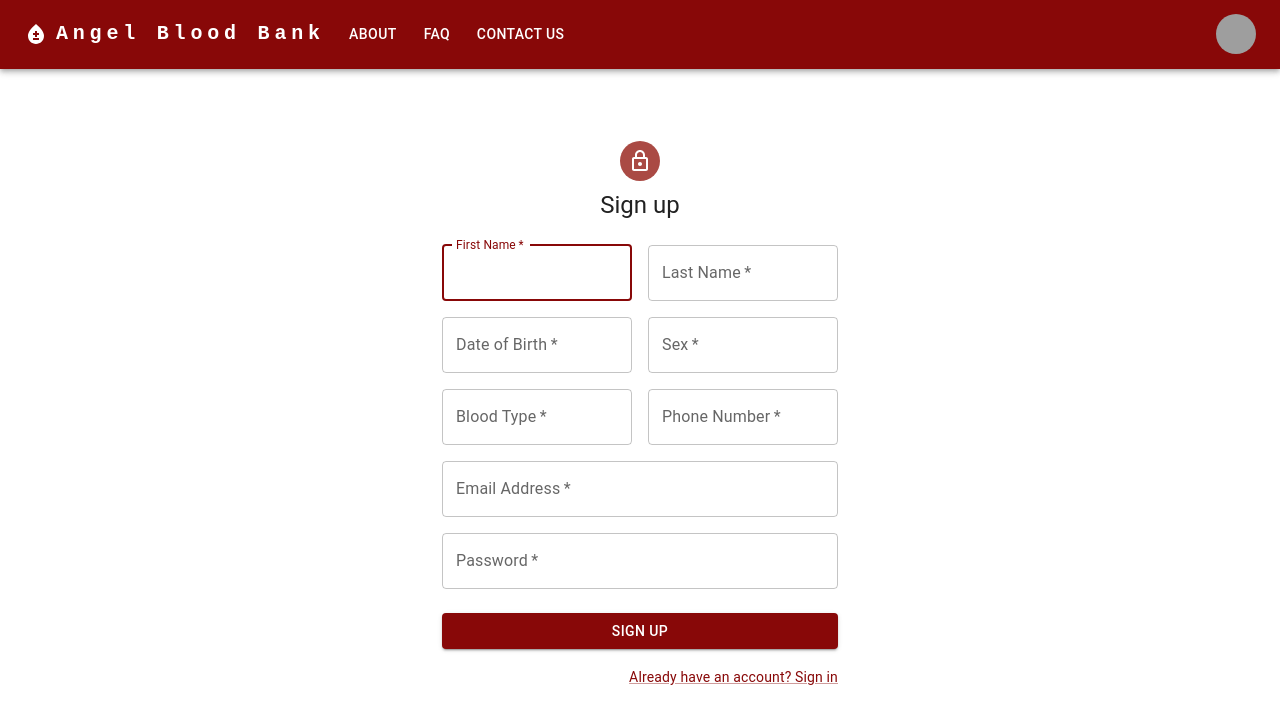
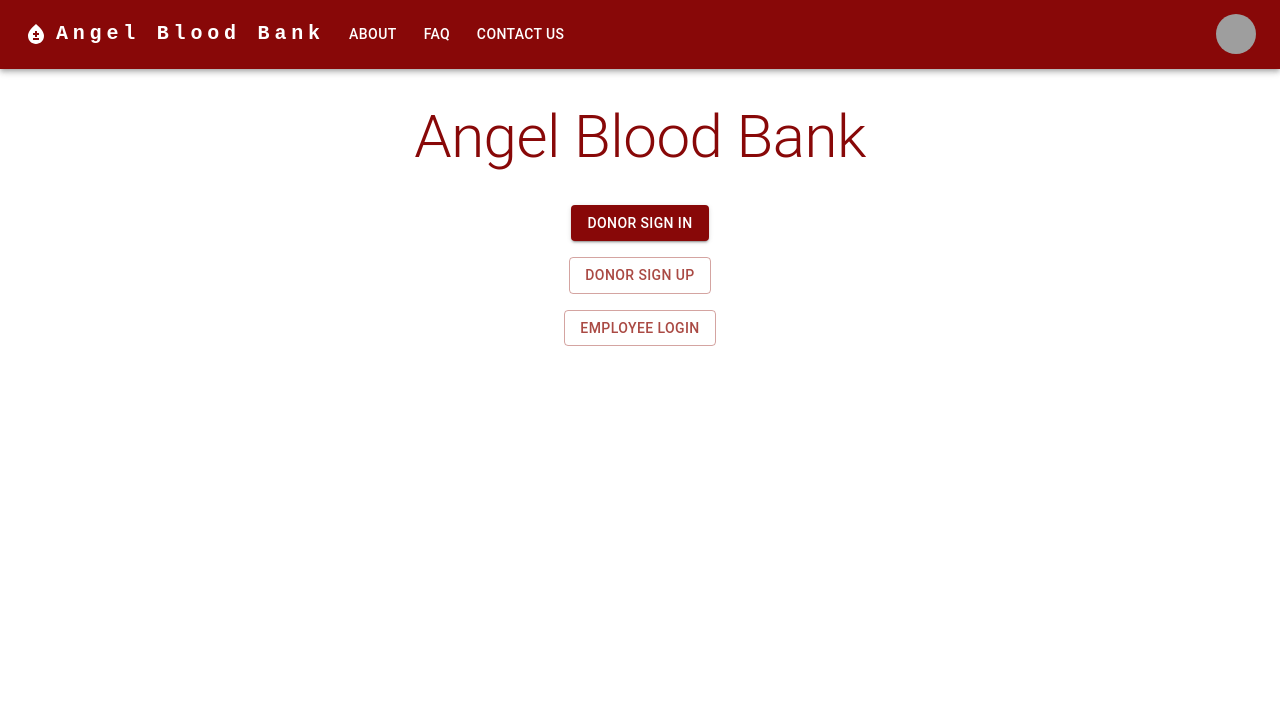
Before and after one commit to QuillJoy/CPSC-454-Project, a React (Create React App) app in the folder blood-bank-app/: page / in a window 1280 px wide. Shown: the top 724 px of the page. Built offline with nearby package versions, Linux system fonts and the light colour scheme; grey boxes are pictures that could not be loaded.

Commit message:
Add routing

```diff
--- a/blood-bank-app/package.json
+++ b/blood-bank-app/package.json
@@ -12,6 +12,7 @@
     "@testing-library/user-event": "^13.5.0",
     "react": "^18.2.0",
     "react-dom": "^18.2.0",
+    "react-router-dom": "^6.22.3",
     "react-scripts": "5.0.1",
     "web-vitals": "^2.1.4"
   },
--- a/blood-bank-app/src/App.js
+++ b/blood-bank-app/src/App.js
@@ -8,13 +8,25 @@ import DonorSignUp from './comp/donor-sign-up/DonorSignUp';
 import DonorHome from './comp/donor-home/DonorHome';
 import EmployeeHome from './comp/employee-home/EmployeeHome';
 import DonorAppointment from './comp/donor-appointment/DonorAppointment';
+import { Link, Route, Routes } from 'react-router-dom';
 
 function App() {
   return (
-    <div className="App">
+      <Routes>
+        <Route path="/" element={<WelcomeWithAppBar />} />
+        <Route path="/donorsignin" element={<DonorSignInSide/>} />
+        <Route path="/donorsignup" element={<DonorSignUp />} />
+        <Route path="/employeesignin" element={<EmployeeSignIn />} />
+      </Routes>
+  );
+}
+
+function WelcomeWithAppBar() {
+  return (
+    <>
       <AppBar />
-      <DonorSignUp />
-    </div>
+      <Welcome />
+    </>
   );
 }
 
--- a/blood-bank-app/src/comp/donor-sign-in/DonorSignInSide.js
+++ b/blood-bank-app/src/comp/donor-sign-in/DonorSignInSide.js
@@ -13,23 +13,9 @@ import LockOutlinedIcon from '@mui/icons-material/LockOutlined';
 import Typography from '@mui/material/Typography';
 import { createTheme, ThemeProvider } from '@mui/material/styles';
 
-function Copyright(props) {
-  return (
-    <Typography variant="body2" color="text.secondary" align="center" {...props}>
-      {'Copyright © '}
-      <Link color="inherit" href="https://mui.com/">
-        Your Website
-      </Link>{' '}
-      {new Date().getFullYear()}
-      {'.'}
-    </Typography>
-  );
-}
-
 export default function SignInSide() {
   const [username, setUsername] = React.useState('');
   const [password, setPassword] = React.useState('');
-
 
   const handleSubmit = (event) => {
     event.preventDefault();
@@ -126,7 +112,6 @@ export default function SignInSide() {
                 </Link>
               </Grid>
             </Grid>
-            <Copyright sx={{ mt: 5 }} />
           </Box>
         </Box>
       </Grid>
--- a/blood-bank-app/src/comp/welcome/Welcome.js
+++ b/blood-bank-app/src/comp/welcome/Welcome.js
@@ -1,36 +1,26 @@
 import * as React from 'react';
 import { Container, Typography, Button, Grid, Box} from "@mui/material";
+import { Link } from 'react-router-dom';
 
 
 function Welcome() {
     return (
         <Container maxWidth="sm">
-            <Box
-            component="img"
-            sx={{
-                height: 233,
-                width: 350,
-                maxHeight: { xs: 233, md: 167 },
-                maxWidth: { xs: 350, md: 250 },
-            }}
-            alt="Logo"
-            src=""
-            />
             <Typography
             variant="h2"
             sx={{ my: 4, textAlign: "center", color: "primary.main"}}
             >
                 Angel Blood Bank
             </Typography>
-            <Grid container spacing={2} justifyContent={"center"} display={'flex'} direction={'column'}>
+            <Grid container spacing={2} alignContent={"center"} alignItems={"center"} display={'flex'} direction={'column'}>
                 <Grid item>
-                    <Button variant="contained" color="primary">Donor Login</Button>
+                    <Button variant="contained" color="primary" component={Link} to="/donorsignin" >Donor Sign In</Button>
                 </Grid>
                 <Grid item>
-                    <Button variant="outlined" color="secondary">Donor Sign Up</Button>
+                    <Button variant="outlined" color="secondary" component={Link} to="/donorsignup">Donor Sign Up</Button>
                 </Grid>
                 <Grid item>
-                    <Button variant="outlined" color="secondary">Employee Login</Button>
+                    <Button variant="outlined" color="secondary" component={Link} to="/employeesignin">Employee Login</Button>
                 </Grid>
             </Grid>
         </Container>
--- a/blood-bank-app/src/index.js
+++ b/blood-bank-app/src/index.js
@@ -3,6 +3,7 @@ import ReactDOM from 'react-dom/client';
 import './index.css';
 import App from './App';
 import reportWebVitals from './reportWebVitals';
+import { BrowserRouter } from 'react-router-dom';
 import { ThemeProvider, createTheme } from '@mui/material';
 
 const theme=createTheme({
@@ -19,7 +20,9 @@ const root = ReactDOM.createRoot(document.getElementById('root'));
 root.render(
   <React.StrictMode>
     <ThemeProvider theme={theme}>
-      <App />
+      <BrowserRouter>
+        <App />
+      </BrowserRouter>
     </ThemeProvider>
   </React.StrictMode>
 );
```
Also changed, not shown: 1 other file (tests, documents, lock files or other folders).
